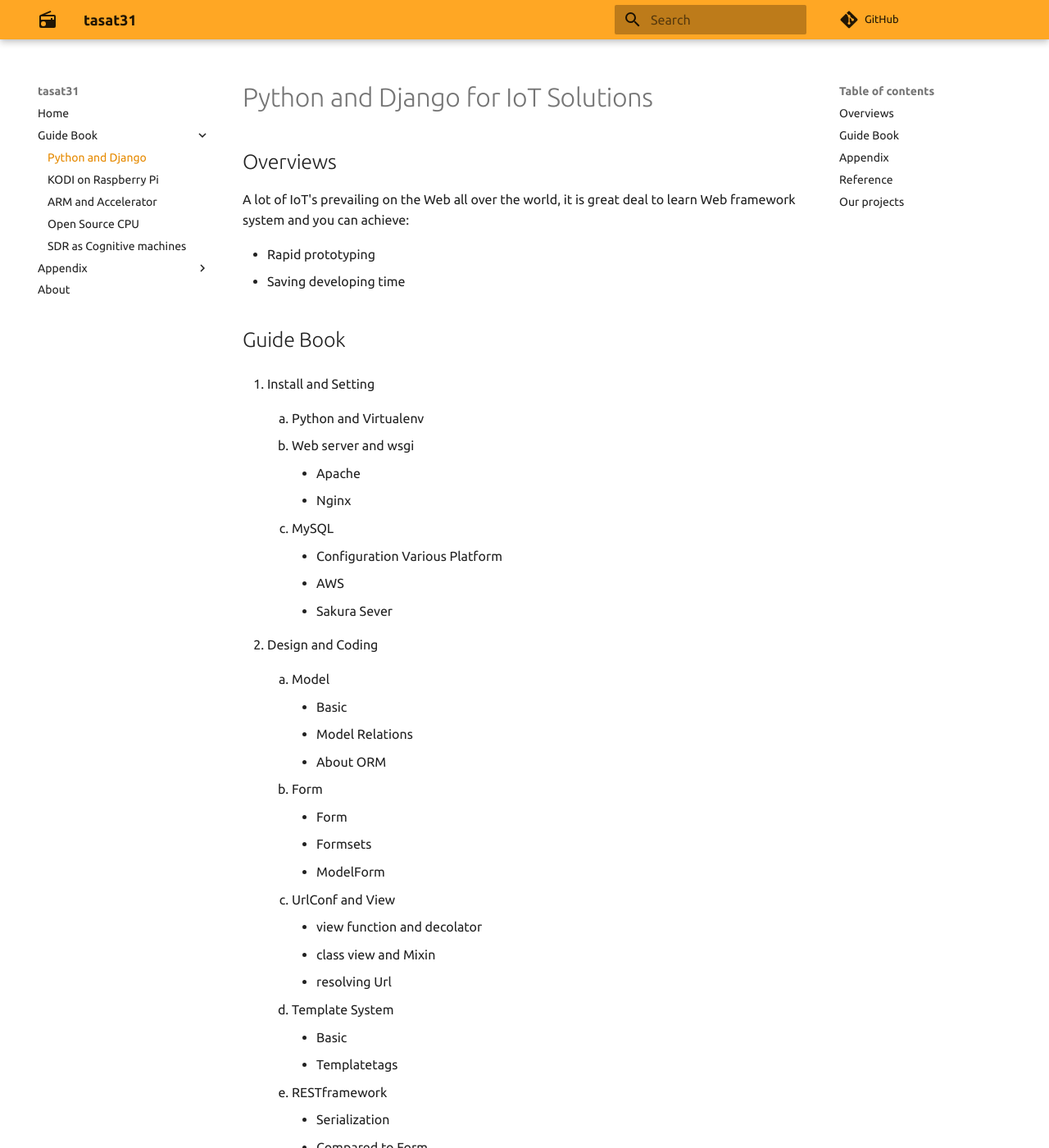
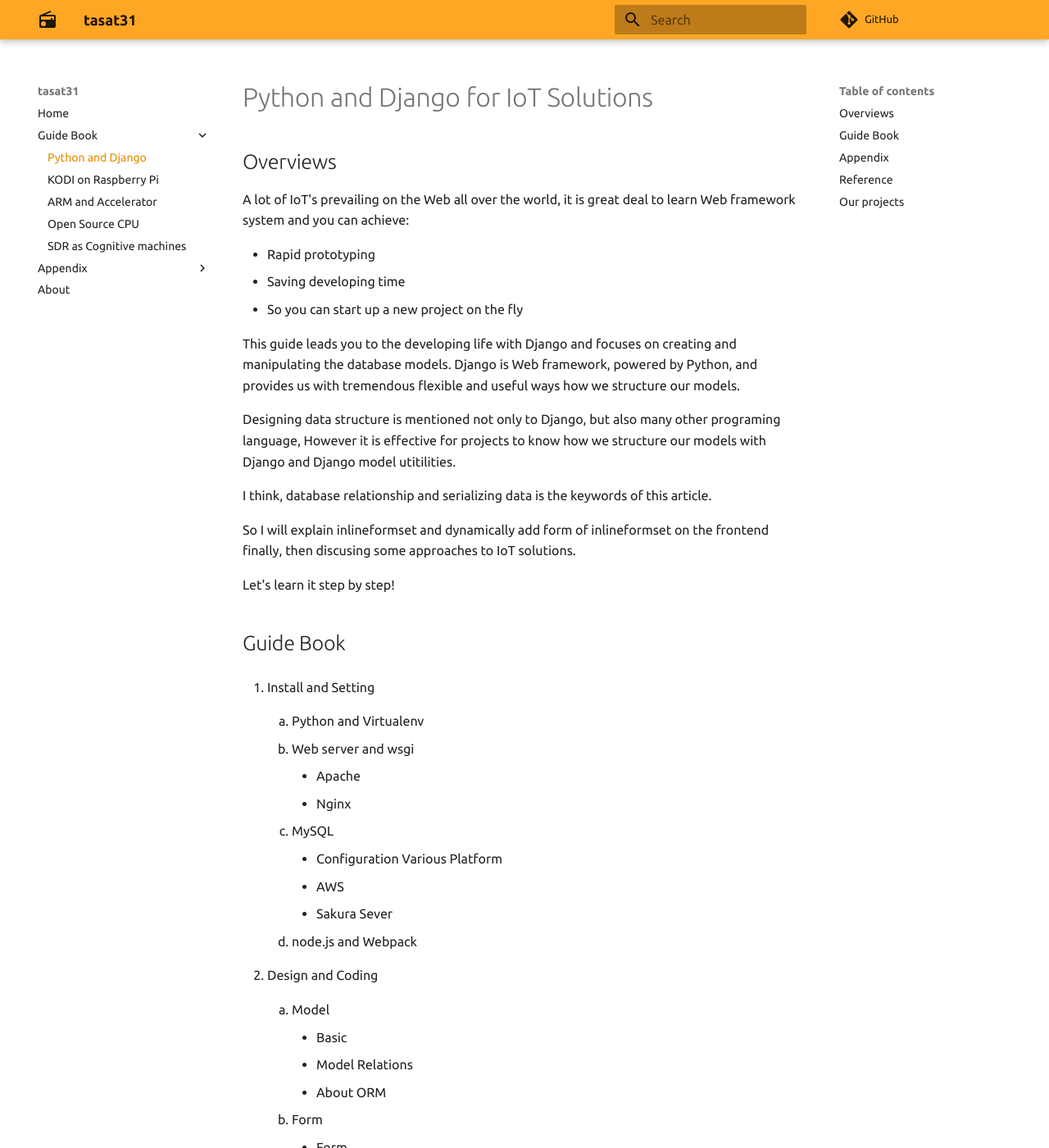
Before and after one commit to tasat31/t31lab, an MkDocs documentation site: the page built from docs/django/index.md, in a window 1280 px wide and 1400 px high. Shown: the whole window at 82% size. Built offline with MkDocs 1.6.1 and Material for MkDocs 9.7.7, drawn with Linux system fonts in a browser that asks for light colours; old or Windows-style settings are respelled for this version of MkDocs; some of the changed text lies outside the part shown.

Commit message:
add overviews, refs

```diff
--- a/docs/django/index.md
+++ b/docs/django/index.md
@@ -6,7 +6,20 @@ it is great deal to learn Web framework system and you can achieve:
 
 * Rapid prototyping
 * Saving developing time
+* So you can start up a new project on the fly
 
+This guide leads you to the developing life with Django and focuses on creating and manipulating the database models.
+Django is Web framework, powered by Python, and provides us with tremendous flexible and useful ways how we structure our models.
+
+Designing data structure is mentioned not only to Django, but also many other programing language,
+However it is effective for projects to know how we structure our models with Django and Django model utitilities.
+
+I think, database relationship and serializing data is the keywords of this article.
+
+So I will explain inlineformset and dynamically add form of inlineformset on the frontend finally,
+then discusing some approaches to IoT solutions.
+
+Let's learn it step by step!
 
 ## Guide Book
 
@@ -29,6 +42,7 @@ it is great deal to learn Web framework system and you can achieve:
         * AWS
         * Sakura Sever
 
+    4. node.js and Webpack
 
 2. Design and Coding
 
@@ -89,11 +103,13 @@ it is great deal to learn Web framework system and you can achieve:
    2.
 
 ## Appendix
-
+A. Introduction of Frontend products
+   * [GoJs Interactive JavaScript Diagrams in HTML](https://gojs.net/latest/index.html)
 
 ## Reference
 
 * [Real Python Tutorials](https://realpython.com/)
+* [Django Models Best Practices](https://wsvincent.com/django-models-best-practices/)
 * [Javascript Tutorial(Exploring ES6)](http://exploringjs.com/es6/index.html#toc_ch_modules)
 
 ## Our projects
```
